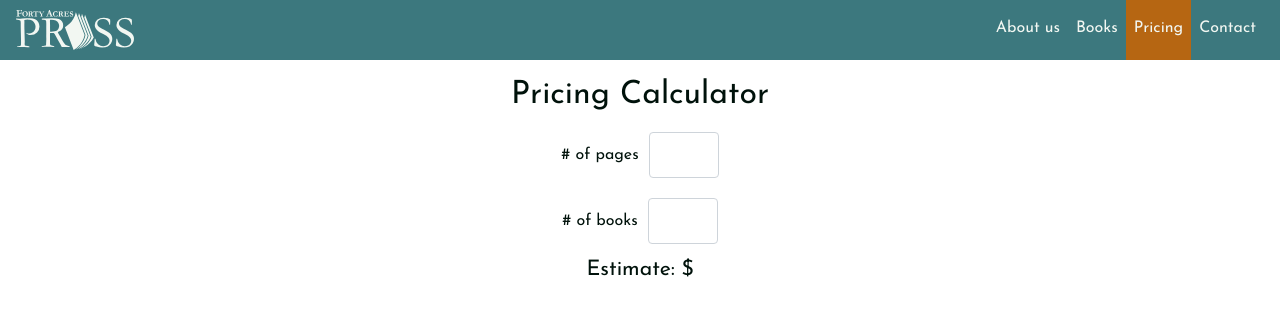
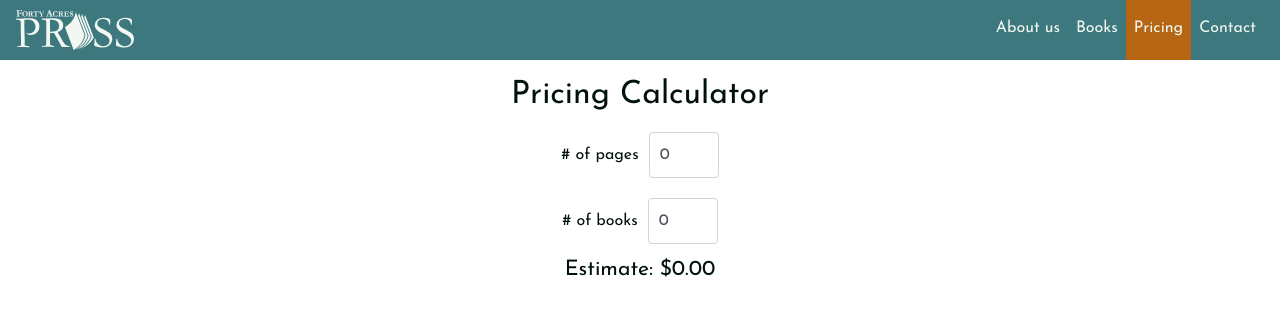
Before and after one commit to Xandromus/forty-acres, a React (Create React App) app in the folder client/: page /pricing in a window 1280 px wide. Shown: the top 336 px of the page. Built offline with nearby package versions, Linux system fonts and the light colour scheme.

Commit message:
working on pricing calculator

```diff
--- a/client/src/pages/Pricing.js
+++ b/client/src/pages/Pricing.js
@@ -2,11 +2,82 @@ import React, { Component } from 'react';
 import { Input } from 'reactstrap';
 import "../styles/Pricing.css";
 
+let total = 0;
+
+total = total.toFixed(2);
+
 export default class Pricing extends Component {
 
   state = {
-    pages: ""
+    pages: 0,
+    books: 0,
+    rate: 0.00,
+    total: total
   }
+
+  handlePriceChange = () => {
+    total = 0;
+    let pages = this.state.pages;
+    let books = this.state.books;
+    let rate = this.state.rate;
+
+    console.log(pages, books, rate, total);
+
+    if (pages > 249) {
+      this.setState({ rate: 0.06 });
+    } else if (pages > 100 && pages < 250) {
+      this.setState({ rate: 0.08 });
+    } else if (pages < 101) {
+      this.setState({ rate: 0.1 });
+    } else {
+      this.setState({ rate: 0.00 });
+    }
+
+    total = (pages * rate + 2.5) * books;
+    total = total.toFixed(2);
+
+    this.setState({
+      total: total
+    })
+  }
+
+  handleInputChange = event => {
+    const { name, value } = event.target;
+
+    this.setState({
+      [name]: value
+    });
+
+    this.handlePriceChange();
+  };
+
+  // handleBooksChange = event => {
+  //   const { name, value } = event.target;
+
+  //   this.setState({
+  //     [name]: value
+  //   });
+  // }
+
+  // handleFormSubmit(event) {
+  //   event.preventDefault();
+  //   let pages = this.state.pages;
+  //   let books = this.state.books;
+  //   let rate = this.state.rate;
+
+  //   if (pages > 249) {
+  //     this.setState({ rate: 0.06 });
+  //   } else if (pages > 100 && pages < 250) {
+  //     this.setState({ rate: 0.08 });
+  //   } else if (pages < 101) {
+  //     this.setState({ rate: 0.1 });
+  //   } else {
+  //     this.setState({ rate: 0.00 });
+  //   }
+
+  //   total = (pages * rate + 2.5) * books;
+
+  // }
 
   render() {
     return (
@@ -16,14 +87,41 @@ export default class Pricing extends Component {
           <form>
             <div>
               <label htmlFor="pages"># of pages</label>
-              <Input type="text" className="form-control d-inline-block" name="pages" id="pages" />
+              <Input
+                type="text"
+                className="form-control d-inline-block"
+                name="pages"
+                id="pages"
+                value={this.state.pages}
+                onChange={this.handleInputChange}
+              />
             </div>
             <div>
               <label htmlFor="pages"># of books</label>
-              <Input type="text" className="form-control d-inline-block" name="copies" id="copies" />
+              <Input
+                type="text"
+                className="form-control d-inline-block"
+                name="books"
+                id="books"
+                value={this.state.books}
+                onChange={this.handleInputChange}
+              />
             </div>
+            <div>
+              <p>Estimate: ${this.state.total}</p>
+
+            </div>
+            {/* <div>
+              <label htmlFor="total">Estimate: $</label>
+              <Input type="text" className="form-control d-inline-block" name="total" id="total" value={total} />
+            </div>
+            <div>
+              <Input
+                type="submit"
+                className="btn btn-primary"
+                value="Estimate Price" />
+            </div> */}
           </form>
-          <p>Estimate: $</p>
         </div>
       </div>
     )
--- a/client/src/styles/Pricing.css
+++ b/client/src/styles/Pricing.css
@@ -8,3 +8,25 @@ label {
     color: #00120b;
     margin-right: 10px;
 }
+
+.btn {
+    background-color: #3c787e;
+    border: 1px solid #3c787e;
+    max-width: 150px!important;
+}
+
+.btn:hover {
+    background-color: #b66612;
+    border: 1px solid #b66612;
+    box-shadow: none;
+}
+
+.btn:active,
+.btn:focus,
+.btn:not(:disabled):not(.disabled).active:focus,
+.btn:not(:disabled):not(.disabled):active:focus,
+.show>.btn.dropdown-toggle:focus {
+    background-color: #3c787e;
+    border: 1px solid #3c787e;
+    box-shadow: none;
+}
```
